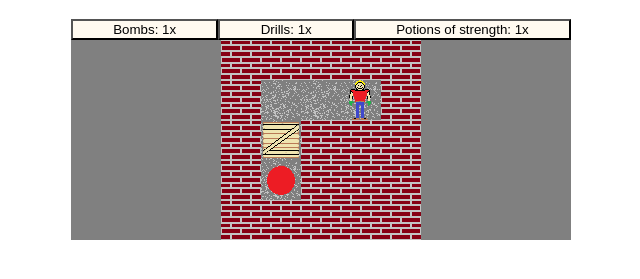
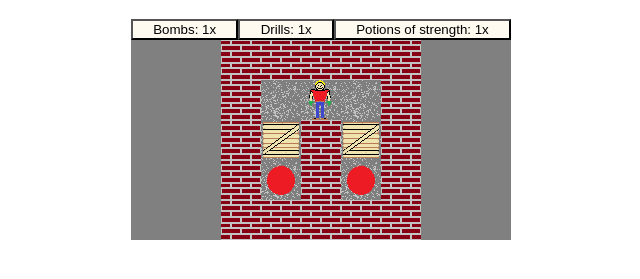
Before and after one commit to joagro/vue-sokoban, a plain HTML site: page index.html in a window 1280 px wide. Shown: the part 61-340 px from the top of the page, without its empty margins (319-959 px from the left). Drawn offline with Linux system fonts and the light colour scheme.

Commit message:
made some funnier levels

```diff
--- a/js/Grid.js
+++ b/js/Grid.js
@@ -16,7 +16,11 @@ export default {
             v-bind:strengths="strengths"
             />
             <div
-            v-bind:class="{'grid-layout-10': is10Long, 'grid-layout-7': is7Long, 'grid-layout-5': is5Long}"
+            v-bind:class="{
+                'grid-layout-9': is9Long,
+                'grid-layout-8': is8Long,
+                'grid-layout-7': is7Long,
+                'grid-layout-5': is5Long,}"
             >
             <tile
             v-on:respondToClick="clickHandler($event)"
@@ -82,18 +86,18 @@ export default {
             }
         },
 
-        is12Long: function(){
+        is9Long: function(){
 
-            if (this.levelMap[0].length == 12) {
+            if (this.levelMap[0].length == 9) {
                 return true
             }else{
                 return false
             }
         },
 
-        is10Long: function(){
+        is8Long: function(){
 
-            if (this.levelMap[0].length == 10) {
+            if (this.levelMap[0].length == 8) {
                 return true
             }else{
                 return false
--- a/js/Tile.js
+++ b/js/Tile.js
@@ -86,9 +86,6 @@ export default {
                 else if(this.isSpace == true){
                     return 'tile-div'
                 }
-                else{
-                    console.log("Error in tile selection")
-                }
             },
         },
     },
--- a/js/levels.js
+++ b/js/levels.js
@@ -1,55 +1,45 @@
 export const levels = [
 
-  [
-    ["W", "W", "W", "W", "W"],
-    ["W", " ", " ", "H", "W"],
-    ["W", "B", "W", "W", "W"],
-    ["W", "P", "W", "W", "W"],
-    ["W", "W", "W", "W", "W"],
+  [ //0    1    2    3    4
+    ["W", "W", "W", "W", "W"], //0
+    ["W", " ", "H", " ", "W"], //1
+    ["W", "B", "W", "B", "W"], //2
+    ["W", "P", "W", "P", "W"], //3
+    ["W", "W", "W", "W", "W"], //4
 
   ],
 
   [ //0     1     2    3    4   5    6
     ["W", "W", "W", "W", "W", "W", "W"],
-    ["W", "H", " ", " ", " ", " ", "W"],
+    ["W", "W", "W", " ", " ", "W", "W"],
+    ["W", "H", " ", "P", "B", "W", "W"],
+    ["W", " ", " ", " ", "B", " ", "W"],
+    ["W", " ", "W", "P", " ", " ", "W"],
     ["W", " ", " ", " ", " ", " ", "W"],
-    ["W", " ", " ", "W", " ", " ", "W"],
-    ["W", "W", "B", "B", " ", "P", "W"],
-    ["W", "P", " ", " ", " ", " ", "W"],
     ["W", "W", "W", "W", "W", "W", "W"],
     ],
-  [   // 0    1    2    3    4    5    6
-      ["W", "W", "W", "W", "W", "W", "W"],
-      ["W", "H", " ", "B", " ", "P", "W"],
-      ["W", " ", " ", " ", " ", " ", "W"],
-      ["W", " ", " ", "B", " ", " ", "W"],
-      ["W", " ", " ", "B", " ", "P", "W"],
-      ["W", "P", " ", " ", " ", " ", "W"],
-      ["W", "W", "W", "W", "W", "W", "W"],
-      ],
-  [   //0     1     2    3    4    5    6   7   8     9
-      ["W", "W", "W", "W", "W", "W", "W", "W", "W", "W"], //0
-      ["W", " ", " ", " ", " ", " ", " ", " ", " ", "W"], //1
-      ["W", " ", "H", " ", " ", " ", " ", " ", " ", "W"], //2
-      ["W", " ", " ", " ", " ", " ", " ", " ", " ", "W"], //3
-      ["W", " ", " ", " ", " ", " ", " ", " ", " ", "W"], //4
-      ["W", " ", "B", " ", " ", " ", " ", "P", " ", "W"], //5
-      ["W", " ", " ", " ", " ", " ", " ", " ", " ", "W"], //6
-      ["W", " ", " ", " ", " ", " ", " ", " ", " ", "W"], //7
-      ["W", " ", " ", " ", " ", " ", " ", " ", " ", "W"], //9
-      ["W", "W", "W", "W", "W", "W", "W", "W", "W", "W"], //9
+  [   //0     1     2    3    4    5    6   7
+      ["W", "W", "W", "W", "W", "W", "W", "W",], //0
+      ["W", "P", " ", " ", " ", " ", "P", "W",], //1
+      ["W", " ", "W", " ", "W", " ", " ", "W",], //2
+      ["W", " ", "W", " ", "W", " ", " ", "W",], //3
+      ["W", " ", "W", " ", "B", " ", " ", "W",], //4
+      ["W", " ", " ", "B", " ", " ", " ", "W",], //5
+      ["W", "P", "B", " ", "W", " ", "H", "W",], //6
+      ["W", "W", "W", "W", "W", "W", "W", "W",], //7
+
   ],
-  [   //0     1     2    3    4    5    6   7   8     9
-    ["W", "W", "W", "W", "W", "W", "W", "W", "W", "W"], //0
-    ["W", " ", " ", " ", " ", " ", " ", " ", " ", "W"], //1
-    ["W", " ", "H", " ", " ", " ", " ", " ", "B", "W"], //2
-    ["W", " ", " ", " ", " ", " ", " ", " ", " ", "W"], //3
-    ["W", " ", " ", " ", " ", " ", " ", " ", " ", "W"], //4
-    ["W", " ", "B", " ", " ", " ", " ", "P", " ", "W"], //5
-    ["W", " ", " ", " ", " ", " ", " ", " ", " ", "W"], //6
-    ["W", " ", " ", " ", " ", " ", " ", " ", " ", "W"], //7
-    ["W", " ", " ", " ", " ", " ", " ", " ", "P", "W"], //9
-    ["W", "W", "W", "W", "W", "W", "W", "W", "W", "W"], //9
+  [ //0    1    2    3    4    5    6    7    8
+    ["W", "W", "W", "W", "W", "W", "W", "W", "W",], //0
+    ["W", "P", "P", " ", " ", " ", "W", "P", "W",], //1
+    ["W", " ", " ", " ", "W", " ", "W", " ", "W",], //2
+    ["W", "W", "W", " ", "B", " ", " ", "B", "W",], //3
+    ["W", "P", " ", "B", " ", " ", " ", " ", "W",], //4
+    ["W", " ", "B", " ", " ", " ", " ", " ", "W",], //5
+    ["W", "P", " ", "B", " ", "W", " ", " ", "W",], //6
+    ["W", " ", " ", " ", " ", "W", "W", "H", "W",], //7
+    ["W", "W", "W", "W", "W", "W", "W", "W", "W",], //8
+
 ],
 
 
--- a/style.css
+++ b/style.css
@@ -6,21 +6,21 @@
     margin-left: auto;
     margin-right: auto;
     background-color: gray;
-    width: 500px;
+    width: 380px;
 }
 
-.grid-layout-12 {
+.grid-layout-9 {
     display: flex;
-    width: 480px;
+    width: 360px;
     flex-wrap: wrap;
     flex-direction: row;
     margin: 0 auto;
     position: relative;
 }
 
-.grid-layout-10 {
+.grid-layout-8 {
     display: flex;
-    width: 400px;
+    width: 320px;
     flex-wrap: wrap;
     flex-direction: row;
     margin: 0 auto;
```
